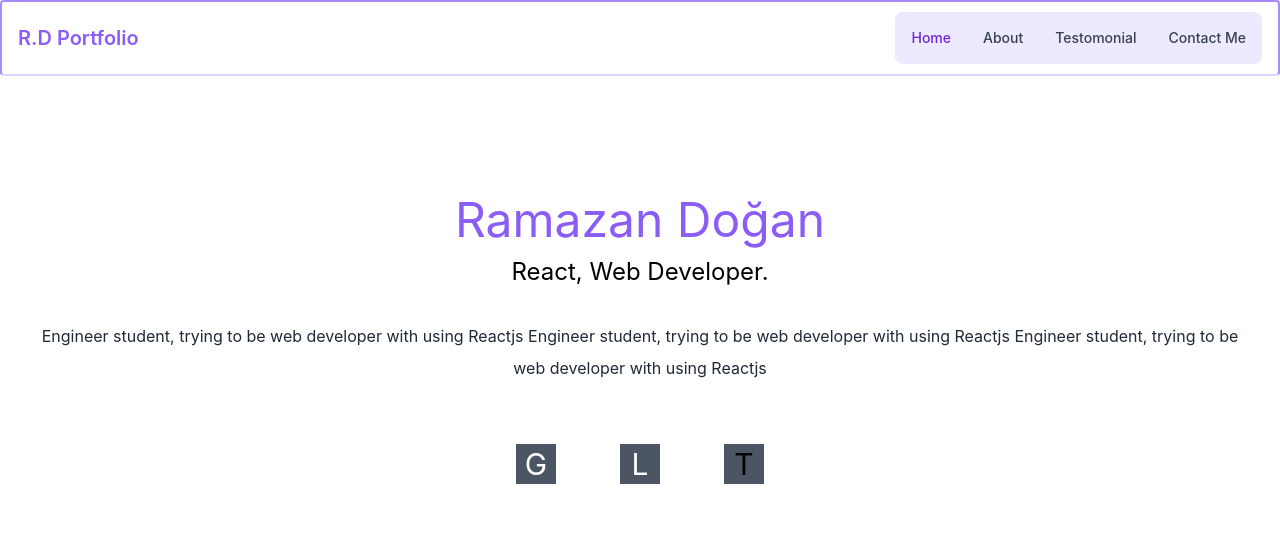
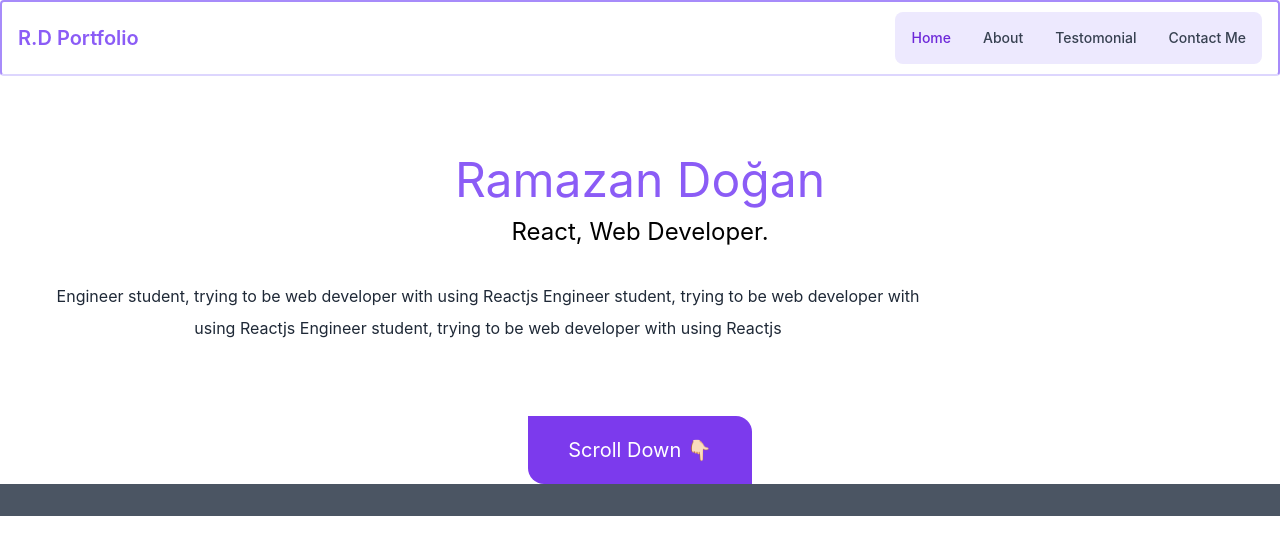
Before and after one commit to ramazandogna/portfolio-react-dem, a React (Create React App) app: page / in a window 1280 px wide. Shown: the top 554 px of the page. Built offline with nearby package versions, Linux system fonts and the light colour scheme.

Commit message:
Some changes
some component changes.

```diff
--- a/src/App.js
+++ b/src/App.js
@@ -2,6 +2,7 @@ import './App.css';
 
 import { Route, BrowserRouter as Router, Routes } from 'react-router-dom';
 
+import About from './components/About';
 import Navbar from './components/Navbar';
 import Presentation from './components/Presentation';
 
@@ -12,6 +13,7 @@ function App() {
             <Navbar />
             <Routes>
                <Route path="/" element={<Presentation />} />
+               <Route path="/about" element={<About />} />
             </Routes>
          </Router>
       </div>
--- /dev/null
+++ b/src/components/About.js
@@ -0,0 +1,7 @@
+import React from 'react';
+
+function About() {
+   return <div className=" bg-gray-600 p-4 text-center text-white "></div>;
+}
+
+export default About;
--- a/src/components/Navbar.js
+++ b/src/components/Navbar.js
@@ -3,7 +3,7 @@ import React from 'react';
 
 function Navbar() {
    return (
-      <nav className="bg-white md:justify-center active:border-b-violet-300  border-b-violet-200 border-2 border-violet-400 px-2 sm:px-4 py-2.5 rounded">
+      <nav className="bg-white md:justify-center active:border-b-violet-300  border-b-violet-200 border-2 border-violet-400 px-2 sm:justify-center sm:flex sm:px-4 py-2.5 rounded">
          <div className="container flex flex-wrap items-center justify-between mx-auto">
             <Link to="/" className="flex items-center">
                <span className="self-center active:underline  text-violet-500  hover:text-violet-800 text-xl font-semibold whitespace-nowrap ">
--- a/src/components/Presentation.js
+++ b/src/components/Presentation.js
@@ -1,37 +1,44 @@
+import About from './About';
 import { Link } from 'react-router-dom';
 import React from 'react';
 
 function Presentation() {
    return (
       <div>
-         <div className=" mt-20 p-10 text-center ">
+         <div className=" mt-10 p-10 text-center ">
             <h1 className=" text-5xl text-violet-500 hover:text-violet-700hover:">
                Ramazan Doğan
             </h1>
             <h2 className=" text-2xl mt-3">React, Web Developer.</h2>
-            <p className=" text-md py-5 text-gray-800 leading-8 mt-3">
+            <p className=" max-w-4xl  justify-center text-md py-5 text-gray-800 leading-8 mt-3">
                Engineer student, trying to be web developer with using Reactjs
                Engineer student, trying to be web developer with using Reactjs
                Engineer student, trying to be web developer with using Reactjs
             </p>
          </div>
-         <div className="flex justify-center gap-16 ">
+         {/* <div className="flex justify-center gap-16 ">
             <Link to="">
-               <button className=" text-3xl w-10 h-10 bg-gray-600 text-white hover:bg-slate-800 hover:bg-gray-900 ">
+               <button className=" text-3xl w-20 h-20 bg-gray-600 text-white hover:bg-slate-800 hover:bg-gray-900 ">
                   G
                </button>
             </Link>
             <Link to="">
-               <button className=" text-3xl w-10 h-10 text-center bg-gray-600 text-white hover:bg-blue-400 hover:bg-gray-900 ">
+               <button className=" text-3xl w-20 h-20 text-center bg-gray-600 text-white hover:bg-blue-400 hover:bg-gray-900 ">
                   L
                </button>
             </Link>
             <Link to="">
-               <button className=" text-3xl w-10 h-10 text-center bg-gray-600 hover:bg-cyan-400 hover:bg-gray-900 ">
+               <button className=" text-3xl w-20 h-20 text-center bg-gray-600 hover:bg-cyan-400 hover:bg-gray-900 ">
                   T
                </button>
             </Link>
+         </div> */}
+         <div className=" mt-3 text-center">
+            <button className=" px-10 py-5 rounded-tr-2xl rounded-bl-2xl bg-violet-600 text-xl text-white text-center hover:bg-violet-300 hover:text-black">
+               Scroll Down 👇🏻
+            </button>
          </div>
+         <About />
       </div>
    );
 }
--- a/src/index.js
+++ b/src/index.js
@@ -1,7 +1,8 @@
+import './index.css';
+
+import App from './App';
 import React from 'react';
 import ReactDOM from 'react-dom/client';
-import './index.css';
-import App from './App';
 
 const root = ReactDOM.createRoot(document.getElementById('root'));
 root.render(
```
